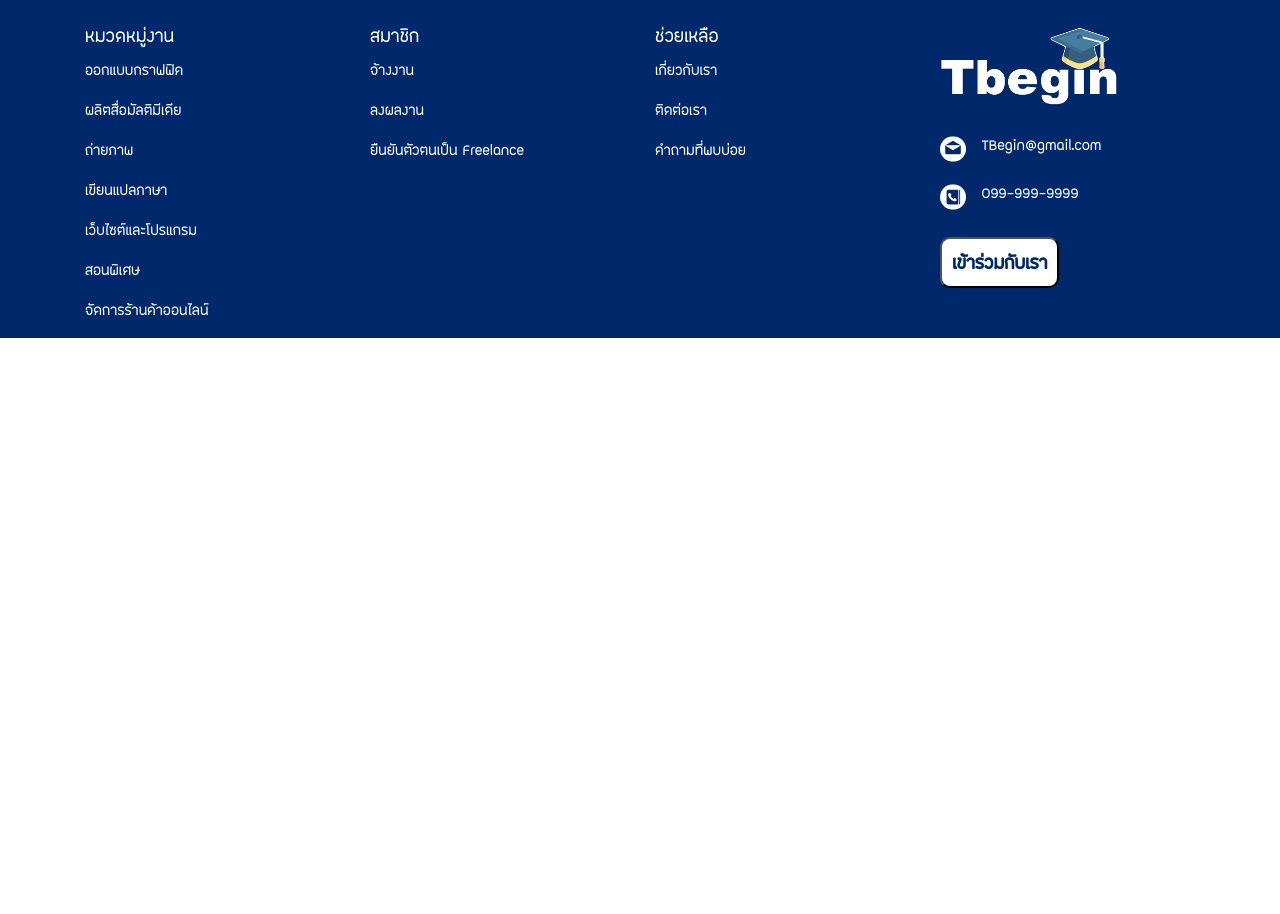
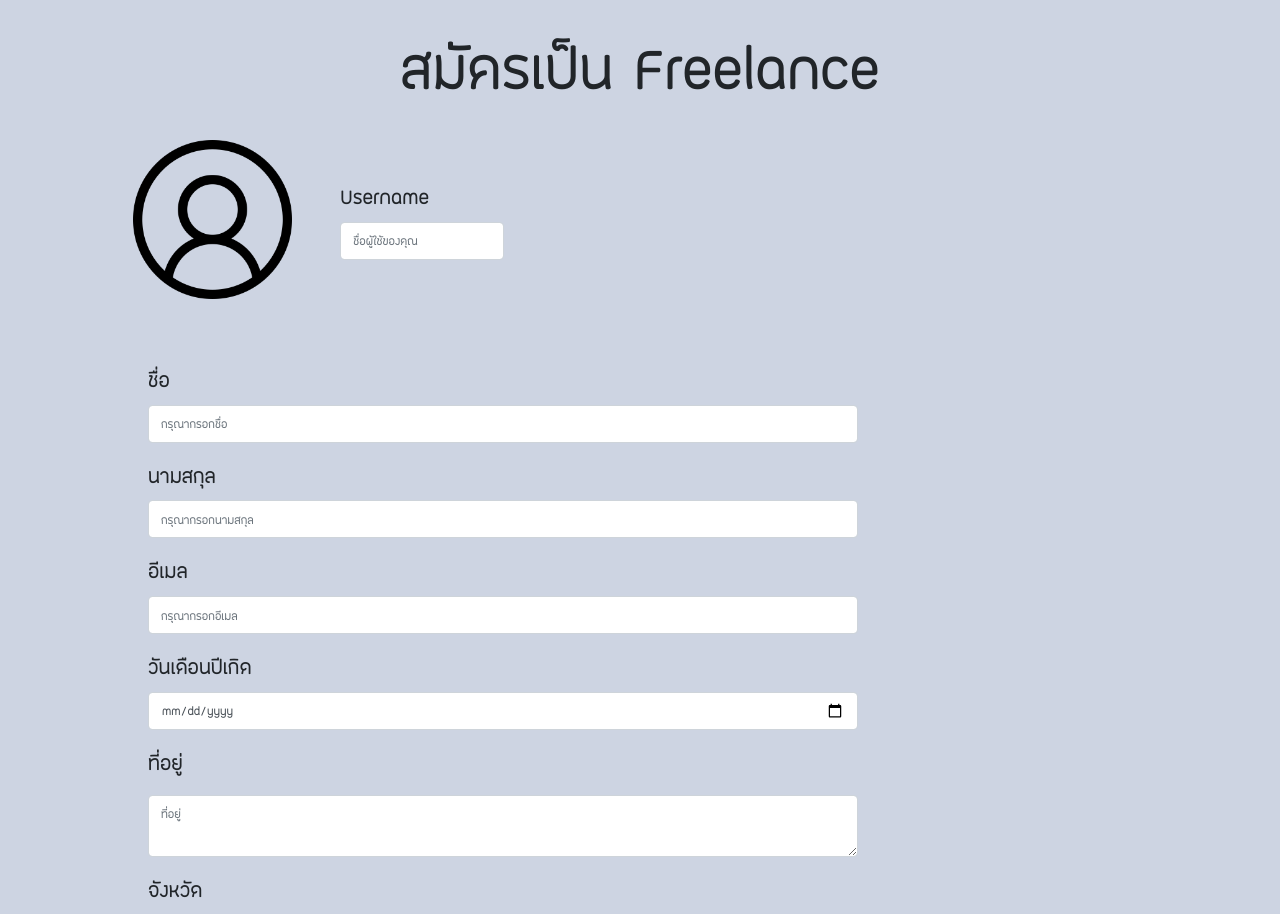
Before and after one commit to kaikyheavyday1/tbegin, a React (Create React App) app: page /Registerfreelance in a window 1280 px wide. Shown: the part 80-994 px from the top of the page. Before the commit the page ends 800 px from the top, so only its background shows below. Built offline with nearby package versions, Linux system fonts and the light colour scheme.

Commit message:
test commit registerf

```diff
--- a/src/App.css
+++ b/src/App.css
@@ -106,7 +106,6 @@
 }
 .bgaboutus{
   background-color: #fff;
-  border-radius: 10px;
 }
 .btn-aboutus .btn-lg{
   background-color: #00296B;
@@ -116,37 +115,6 @@
   padding: 5px 10px;
   border-radius: 10px;
 }
-
-/* end aboutus */
-
-.profile{
-  color : #00296B
-}
-
-.profile-info{
-  background-color: #fff;
-  border-radius: 20px;
-}
-.profile .btn-profile{
-  background-color: #00296B;
-  color: #fff;
-  font-size: 18px;
-  padding: 3px 20px;
-  border-radius: 10px;
-}
-.profile .profile-info .profess{
-  border : 1px solid #00296B;
-  padding: 2px 15px;
-}
-.profile .tester{
-  text-align: -webkit-center;
-}
-.profile .testing{
-  width: 80%;
-}
-
-
-
 .Footer{
   background-color: #00296B;
   color: #fff;
@@ -171,6 +139,6 @@
 .Footer a:hover{
   text-decoration: none;
 }
-.textfooter p{
-  color: #fff;
+.registerfreelance h2{
+  font-size: 80px;
 }
--- a/src/App.js
+++ b/src/App.js
@@ -10,6 +10,7 @@ import Register from './pages/Register'
 import Home from './component/Home'
 import Profile from './pages/Profile'
 import Aboutus from './pages/Aboutus'
+import Registerfreelance from './pages/Registerfreelance'
 
 
 import Footer from './component/Footer'
@@ -26,6 +27,7 @@ function App() {
         <Route path = "/register" component ={Register}/>
         <Route path = "/aboutus" component ={Aboutus}/>
         <Route path = "/profile" component ={Profile}/>
+        <Route path = "/Registerfreelance" component ={Registerfreelance}/>
         <Footer />
     </div>
   );
--- /dev/null
+++ b/src/pages/Registerfreelance.js
@@ -0,0 +1,57 @@
+import React, { Component } from 'react'
+import { Row, Col } from 'reactstrap';
+import user from '../images/user.svg'
+export default class Registerfreelance extends Component {
+    render() {
+        return (
+            <div className="registerfreelance mt-4 mb-4">
+                <div className="container">
+                    <div className="text-center mb-3">
+                        <h2 >สมัครเป็น Freelance</h2>
+                    </div>
+                    <div className="ml-5 d-flex justify-content-start">
+                        <img src={user} className="mt-2 mb-3" alt="" width="15%" />
+                        <div className="mt-5 ml-5">
+                            <h3>Username</h3>
+                            <input type="text" className="form-control" placeholder="ชื่อผู้ใช้ของคุณ" />
+                        </div>
+                    </div>
+                    <div className="col-8 mt-5 ml-5">
+                        <div className="">
+                            <h3>ชื่อ</h3>
+                            <input type="text" className="form-control" placeholder="กรุณากรอกชื่อ" />
+                        </div>
+                        <div className="mt-3">
+                            <h3>นามสกุล</h3>
+                            <input type="text" className="form-control" placeholder="กรุณากรอกนามสกุล" />
+                        </div>
+                        <div className="mt-3">
+                            <h3>อีเมล</h3>
+                            <input type="email" className="form-control" placeholder="กรุณากรอกอีเมล" />
+                        </div>
+                        <div className="mt-3">
+                            <h3>วันเดือนปีเกิด</h3>
+                            <input type="date" className="form-control" placeholder="" />
+                        </div>
+                        <div className="form-group mt-3">
+                            <label for="inputaddress" class="form-label"><h3>ที่อยู่</h3></label>
+                            <textarea name="address" className="form-control" placeholder="ที่อยู่" />
+                        </div>
+                        <div className="mt-3">
+                            <h3>จังหวัด</h3>
+                            <select class="form-control" id="province">
+                                <option value="">กรุณาใส่จังหวัด</option>
+                            </select>
+                        </div>
+                        <div className="mt-3">
+                            <h3>สถานศึกษา</h3>
+                            <select class="form-control" id="province">
+                                <option value="">กรุณาใส่สถานศึกษา</option>
+                            </select>
+                        </div>
+                    </div>
+                </div>
+            </div>
+        )
+    }
+}
```
Also changed, not shown: 1 other file (tests, documents, lock files or other folders).
